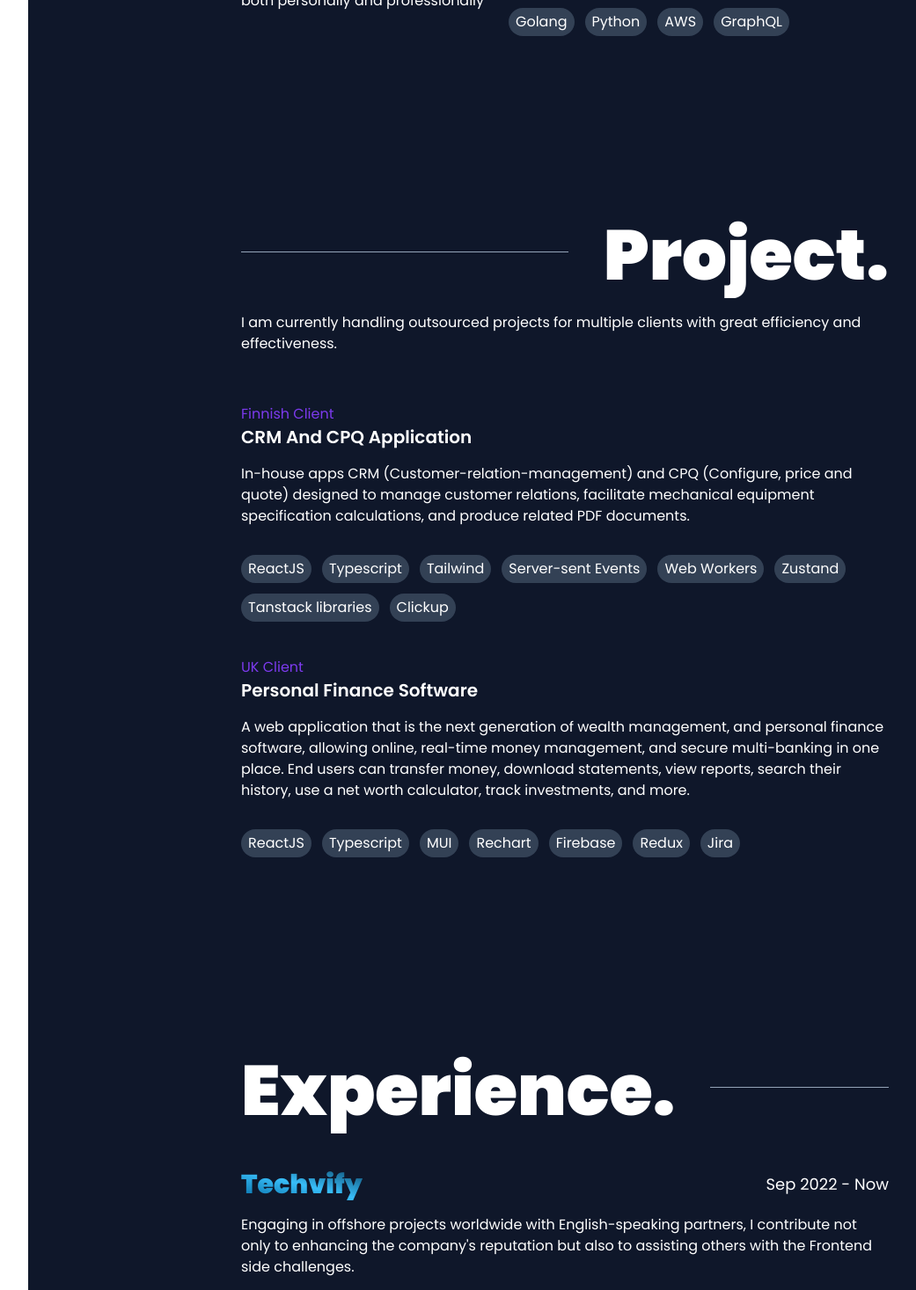
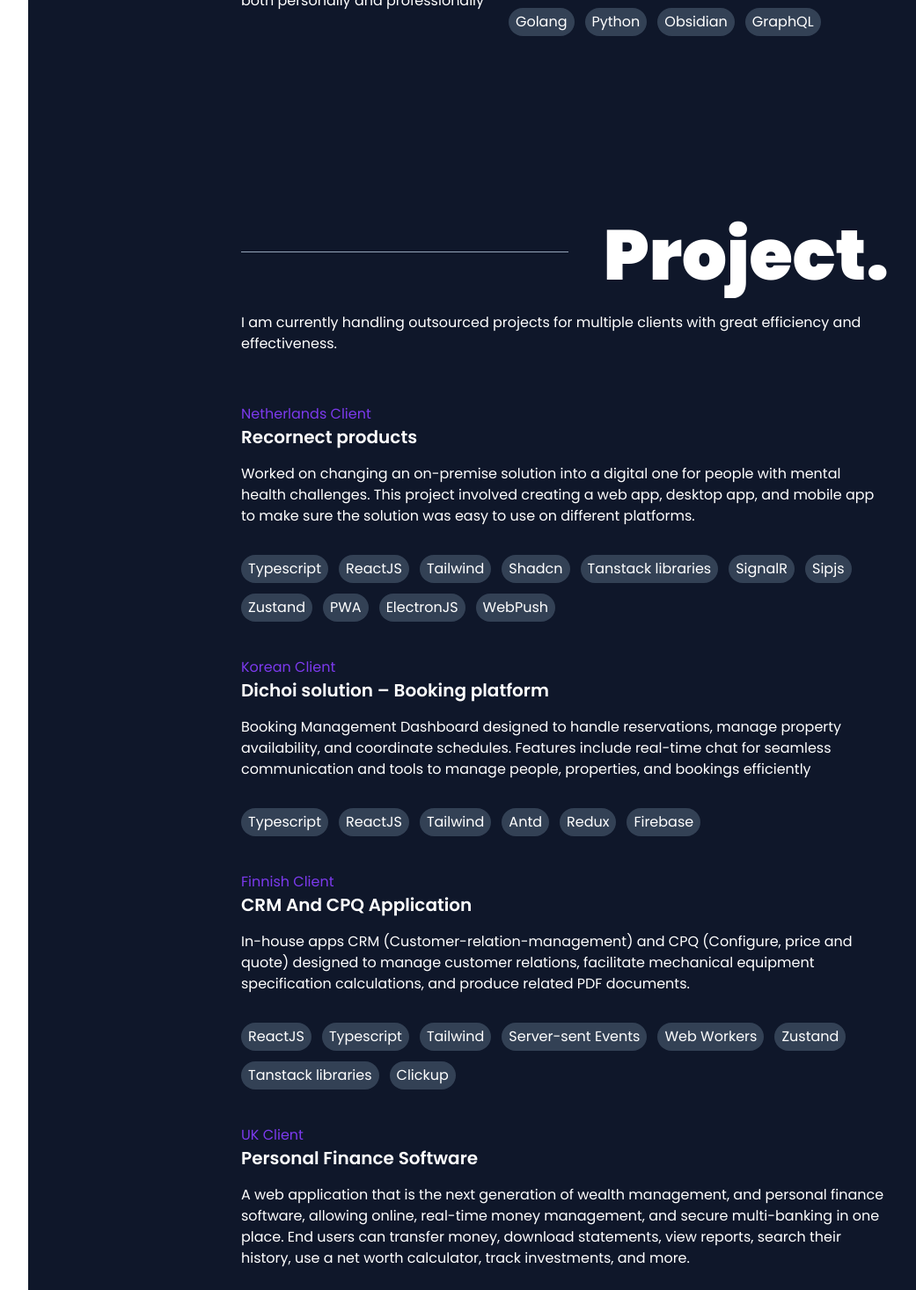
Before and after one commit to minhypro/my-new-portfolio, a React (Vite) app: page / in a window 1280 px wide. Shown: the part 1330-2797 px from the top of the page at 88% size, without its empty margins (28-1069 px from the left). Built offline with nearby package versions, Linux system fonts and the light colour scheme.

Commit message:
Update to Aug 2024

```diff
--- a/src/pages/AdvancedCV/AboutSection.tsx
+++ b/src/pages/AdvancedCV/AboutSection.tsx
@@ -5,6 +5,7 @@ import {Reveal} from '@/components/Reveal'
 import {Smile, Terminal} from '@/components/ui/icon'
 import {Tag} from '@/components/ui/Tag'
 import {useTabNavigation} from '@/context/sidebarNavigation'
+import {differenceInYears} from '@/utils/yearToNow'
 
 export const AboutSection: React.FC = () => {
 	const setActiveTab = useTabNavigation(state => state.setActiveTab)
@@ -31,8 +32,9 @@ export const AboutSection: React.FC = () => {
 				<div className="md:my-8">
 					<Reveal>
 						<p className="my-4">
-							I've spent the last 3 years building and scaling
-							software for some pretty cool companies.
+							I've spent the last {differenceInYears} years
+							building and scaling software for some pretty cool
+							companies.
 						</p>
 					</Reveal>
 					<Reveal>
@@ -72,13 +74,15 @@ export const AboutSection: React.FC = () => {
 								<Tag>CSS</Tag>
 								<Tag>React</Tag>
 								<Tag>Redux</Tag>
+								<Tag>Electron</Tag>
 								<Tag>Zustand</Tag>
 								<Tag>Tailwind</Tag>
 								<Tag>Git</Tag>
 								<Tag>MongoDB</Tag>
 								<Tag>NodeJS</Tag>
 								<Tag>Nest</Tag>
-								<Tag>Clickup</Tag>
+								<Tag>Jira</Tag>
+								<Tag>Azure</Tag>
 							</div>
 						</Reveal>
 					</div>
@@ -102,7 +106,7 @@ export const AboutSection: React.FC = () => {
 								<Tag>Angular</Tag>
 								<Tag>Golang</Tag>
 								<Tag>Python</Tag>
-								<Tag>AWS</Tag>
+								<Tag>Obsidian</Tag>
 								<Tag>GraphQL</Tag>
 							</div>
 						</Reveal>
--- a/src/pages/AdvancedCV/AdvancedCV.tsx
+++ b/src/pages/AdvancedCV/AdvancedCV.tsx
@@ -36,7 +36,7 @@ export const AdvancedCV: React.FC = () => {
 				<div className="mb-14 min-h-[50vh]">
 					<SlideIn width="100%">
 						<h1 className="mt-8 text-5xl font-bold">
-							Xin chào, I&apos;m Mike
+							Xin chào, I&apos;m Minh Ý (Mike)
 						</h1>
 					</SlideIn>
 					<SlideIn width="100%" from="left">
--- a/src/pages/AdvancedCV/ExperienceSection.tsx
+++ b/src/pages/AdvancedCV/ExperienceSection.tsx
@@ -30,10 +30,35 @@ export const ExperienceSection: React.FC = () => {
 				<div className="my-4 gap-2">
 					<Reveal width="100%">
 						<div className="flex items-center justify-between">
+							<h3 className="bg-gradient-to-tr from-[rgb(234,31,104)] via-red-400 to-[rgb(234,31,104)] bg-clip-text text-3xl font-bold text-transparent">
+								Techsoft
+							</h3>
+							<p className="text-sm md:text-lg">Nov 2023 - Now</p>
+						</div>
+					</Reveal>
+					<Reveal>
+						<p className="my-4">
+							Collaborated with EU market partners to create
+							customized solutions that met their needs. Set up
+							guidelines and standards to keep the project
+							organized and easy to maintain. Ensured high-quality
+							code through active participation in code reviews
+							and defining best practices
+						</p>
+					</Reveal>
+				</div>
+			</div>
+
+			<div className="my-10 border-b border-neutral-300/10">
+				<div className="my-4 gap-2">
+					<Reveal width="100%">
+						<div className="flex items-center justify-between">
 							<h3 className="bg-gradient-to-tr from-sky-700 via-sky-400 to-sky-900 bg-clip-text text-3xl font-bold text-transparent">
 								Techvify
 							</h3>
-							<p className="text-sm md:text-lg">Sep 2022 - Now</p>
+							<p className="text-sm md:text-lg">
+								Sep 2022 - Oct 2023
+							</p>
 						</div>
 					</Reveal>
 					<Reveal>
--- a/src/pages/AdvancedCV/ProjectSection.tsx
+++ b/src/pages/AdvancedCV/ProjectSection.tsx
@@ -40,6 +40,77 @@ export const ProjectSection: React.FC = () => {
 			<div className="my-10">
 				<div className="my-4 gap-2">
 					<Reveal>
+						<div className="text-primary">Netherlands Client</div>
+					</Reveal>
+					<Reveal>
+						<h3 className="text-xl font-semibold">
+							Recornect products
+						</h3>
+					</Reveal>
+					<Reveal>
+						<p className="my-4">
+							Worked on changing an on-premise solution into a
+							digital one for people with mental health
+							challenges. This project involved creating a web
+							app, desktop app, and mobile app to make sure the
+							solution was easy to use on different platforms.
+						</p>
+					</Reveal>
+				</div>
+
+				<Reveal>
+					<div className="flex flex-wrap items-center gap-3">
+						<Tag>Typescript</Tag>
+						<Tag>ReactJS</Tag>
+						<Tag>Tailwind</Tag>
+						<Tag>Shadcn</Tag>
+						<Tag>Tanstack libraries</Tag>
+						<Tag>SignalR</Tag>
+						<Tag>Sipjs</Tag>
+						<Tag>Zustand</Tag>
+						<Tag>PWA</Tag>
+						<Tag>ElectronJS</Tag>
+						<Tag>WebPush</Tag>
+					</div>
+				</Reveal>
+			</div>
+
+			<div className="my-10">
+				<div className="my-4 gap-2">
+					<Reveal>
+						<div className="text-primary">Korean Client</div>
+					</Reveal>
+					<Reveal>
+						<h3 className="text-xl font-semibold">
+							Dichoi solution – Booking platform
+						</h3>
+					</Reveal>
+					<Reveal>
+						<p className="my-4">
+							Booking Management Dashboard designed to handle
+							reservations, manage property availability, and
+							coordinate schedules. Features include real-time
+							chat for seamless communication and tools to manage
+							people, properties, and bookings efficiently
+						</p>
+					</Reveal>
+				</div>
+
+				<Reveal>
+					<div className="flex flex-wrap items-center gap-3">
+						<Tag>Typescript</Tag>
+						<Tag>ReactJS</Tag>
+						<Tag>Tailwind</Tag>
+						<Tag>Antd</Tag>
+						<Tag>Redux</Tag>
+						<Tag>Firebase</Tag>
+					</div>
+				</Reveal>
+			</div>
+
+			<div className="my-10">
+				<div className="my-4 gap-2">
+					<Reveal>
 						<div className="text-primary">Finnish Client</div>
 					</Reveal>
 					<Reveal>
@@ -71,6 +142,7 @@ export const ProjectSection: React.FC = () => {
 					</div>
 				</Reveal>
 			</div>
+
 			<div className="my-10">
 				<div className="my-4 gap-2">
 					<Reveal>
--- a/src/pages/NormalCV/CVBody.tsx
+++ b/src/pages/NormalCV/CVBody.tsx
@@ -142,11 +142,25 @@ export const CVBody: FC = () => {
 							<div className="relative xl:mb-6">
 								{renderRightHeading('Work Experience')}
 								<Experience
+									company="Techsoft Technology"
+									positions={[
+										{
+											title: 'Frontend Developer',
+											timeline: 'Nov 2023 - Now',
+											description: [
+												'Collaborated closely with EU market partners to develop tailored solutions that meet business and user needs.',
+												'Established coding conventions, project structure, and development standards to ensure team consistency and efficiency',
+												'Ensured high-quality, maintainable code by actively participating in code reviews and adhering to industry best practices.',
+											],
+										},
+									]}
+								/>
+								<Experience
 									company="Techvify Software"
 									positions={[
 										{
 											title: 'Frontend Developer',
-											timeline: 'Sep 2022 - Now',
+											timeline: 'Sep 2022 - Oct 2023',
 											description: [
 												'Offshore developer working with English-speaking partners',
 												'Collaborated with English-speaking partners to develop high-quality code that met project requirements',
@@ -188,6 +202,18 @@ export const CVBody: FC = () => {
 							<div className="relative xl:mb-6">
 								{renderRightHeading('Highlighted Projects')}
 								<Projects
+									name="Recornect products - Netherlands Client"
+									technologies="Typescript, ReactJS, Tailwind, Shadcn, Zustand, WebPush, Tanstack libraries, SignalR, Sipjs, PWA, ElectronJS"
+									description="Worked on changing an on-premise solution into a digital one for people with mental health challenges. This project involved creating a web app, desktop app, and mobile app to make sure the solution was easy to use on different platforms"
+									contribution="Researched and chose the right technologies for the project, then created a proof of concept. Led a team of three frontend developers and planned the structure and technology used for the frontend. Set up guidelines and standards to keep the project organized and easy to maintain. Successfully delivered the project, which made the client happy and led to a new, bigger project"
+								/>
+								<Projects
+									name="Dichoi solution: Booking platform - Korean Client"
+									technologies="Typescript, ReactJS, Tailwind, Antd, Redux, Firebase"
+									description="Booking Management Dashboard designed to handle reservations, manage property availability, and coordinate schedules. Features include real-time chat for seamless communication and tools to manage people, properties, and bookings efficiently."
+									contribution="Guided and supported junior developers in task completion, ensuring timely app delivery while maintaining high standards of quality. Consistently met project deadlines and contributed to client satisfaction through effective communication and problem-solving."
+								/>
+								<Projects
 									name="CRM and CPQ Application - Finnish Client"
 									technologies="Typescript, ReactJS, Tailwind, Server-sent Events, Web Workers, Zustand, Tanstack libraries"
 									description="In-house apps CRM (Customer-relation-management) and CPQ (Configure, price and quote) designed to manage customer relations, facilitate mechanical equipment specification calculations, and produce related PDF documents."
--- a/src/pages/NormalCV/CVHeader.tsx
+++ b/src/pages/NormalCV/CVHeader.tsx
@@ -4,6 +4,7 @@ import {useWindowSize} from 'usehooks-ts'
 
 import {StateContext} from '@/context/globalState'
 import {getCurrentWidth} from '@/utils/utils'
+import {differenceInYears} from '@/utils/yearToNow'
 
 import Avatar from '../../components/ui/Avatar'
 
@@ -72,9 +73,9 @@ const CVHeader: FC = () => {
 								Web Developer
 							</h3>
 							<p className="text-justify text-sm xl:text-base">
-								Frontend web developer with 3 years of
-								experience contributing primarily to the
-								frontend side of projects.
+								Frontend web developer with {differenceInYears}{' '}
+								years of experience contributing primarily to
+								the frontend side of projects.
 								<br />
 								Skilled in React framework, creating reusable
 								components, and building libraries. <br />
--- /dev/null
+++ b/src/utils/yearToNow.ts
@@ -0,0 +1,13 @@
+const now = new Date()
+const dayOne = new Date('2020-08-01')
+
+// Calculate the difference in milliseconds
+const differenceInMilliseconds = now.getTime() - dayOne.getTime()
+
+// Convert milliseconds to days (1 day = 24 hours * 60 minutes * 60 seconds * 1000 milliseconds)
+const millisecondsPerDay = 24 * 60 * 60 * 1000
+const differenceInDays = differenceInMilliseconds / millisecondsPerDay
+
+// Convert days to years (1 year ≈ 365.25 days to account for leap years)
+const daysPerYear = 365.25
+export const differenceInYears = Math.round(differenceInDays / daysPerYear)
```
Also changed, not shown: 2 other files (tests, documents, lock files or other folders).
